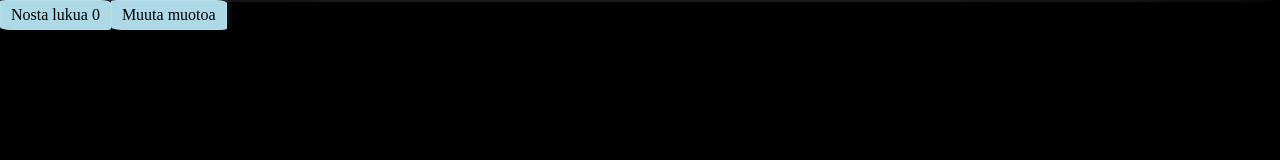
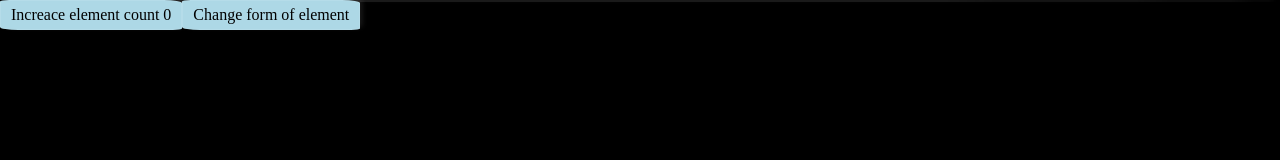
Before and after one commit to jouk0/iBlackhole, a plain HTML site: page index.html in a window 1280 px wide. Drawn offline with Linux system fonts and the light colour scheme.

Commit message:
Translation of the buttons to english language.

```diff
--- a/index.html
+++ b/index.html
@@ -15,8 +15,8 @@
     <body>
         <nav>
             <ul>
-                <li><button class="luku">Nosta lukua 0</button></li>
-                <li><button class="muoto">Muuta muotoa</button></li>
+                <li><button class="luku">Increace element count 0</button></li>
+                <li><button class="muoto">Change form of element</button></li>
             </ul>
         </nav>
         <script src="js/main.js"></script>
```
